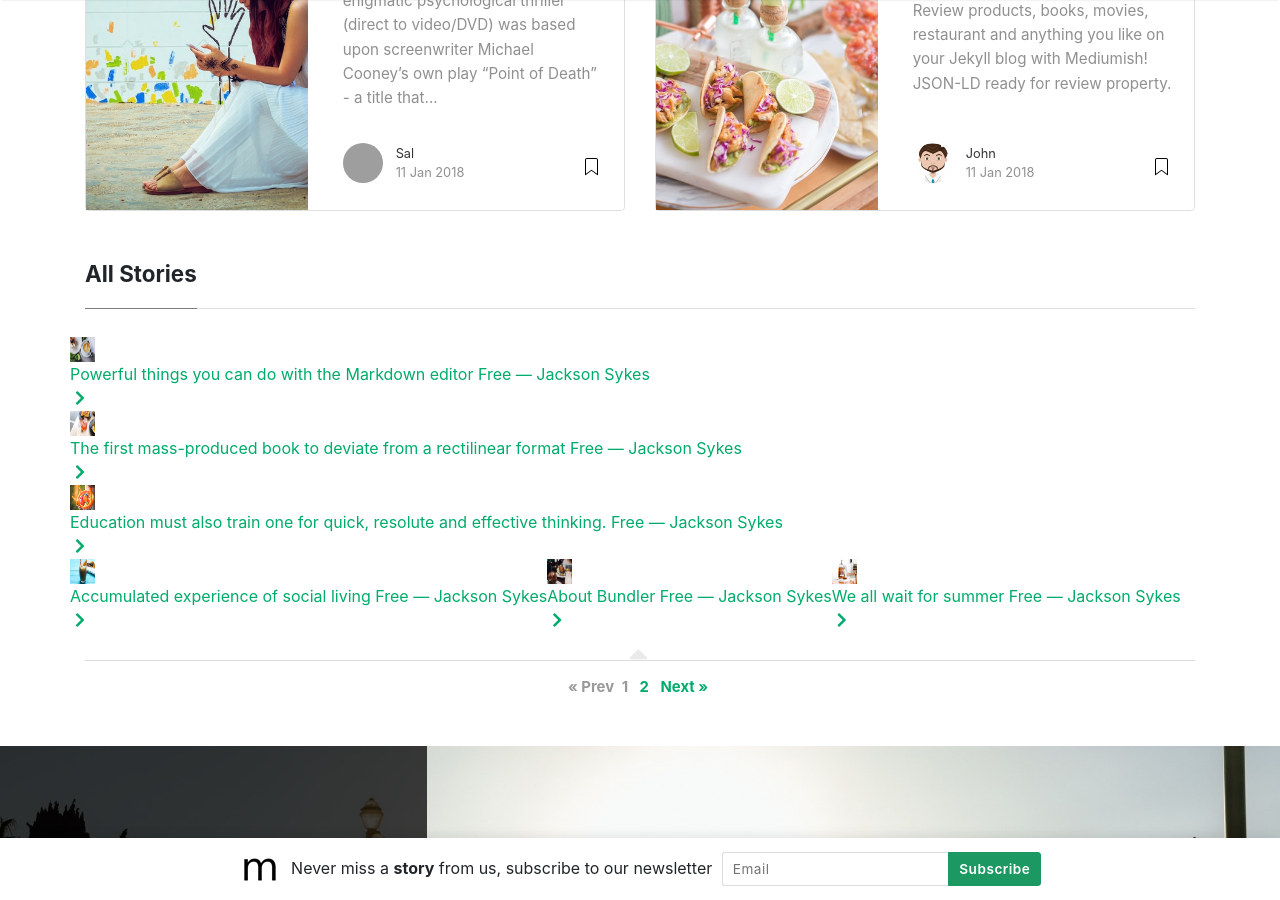
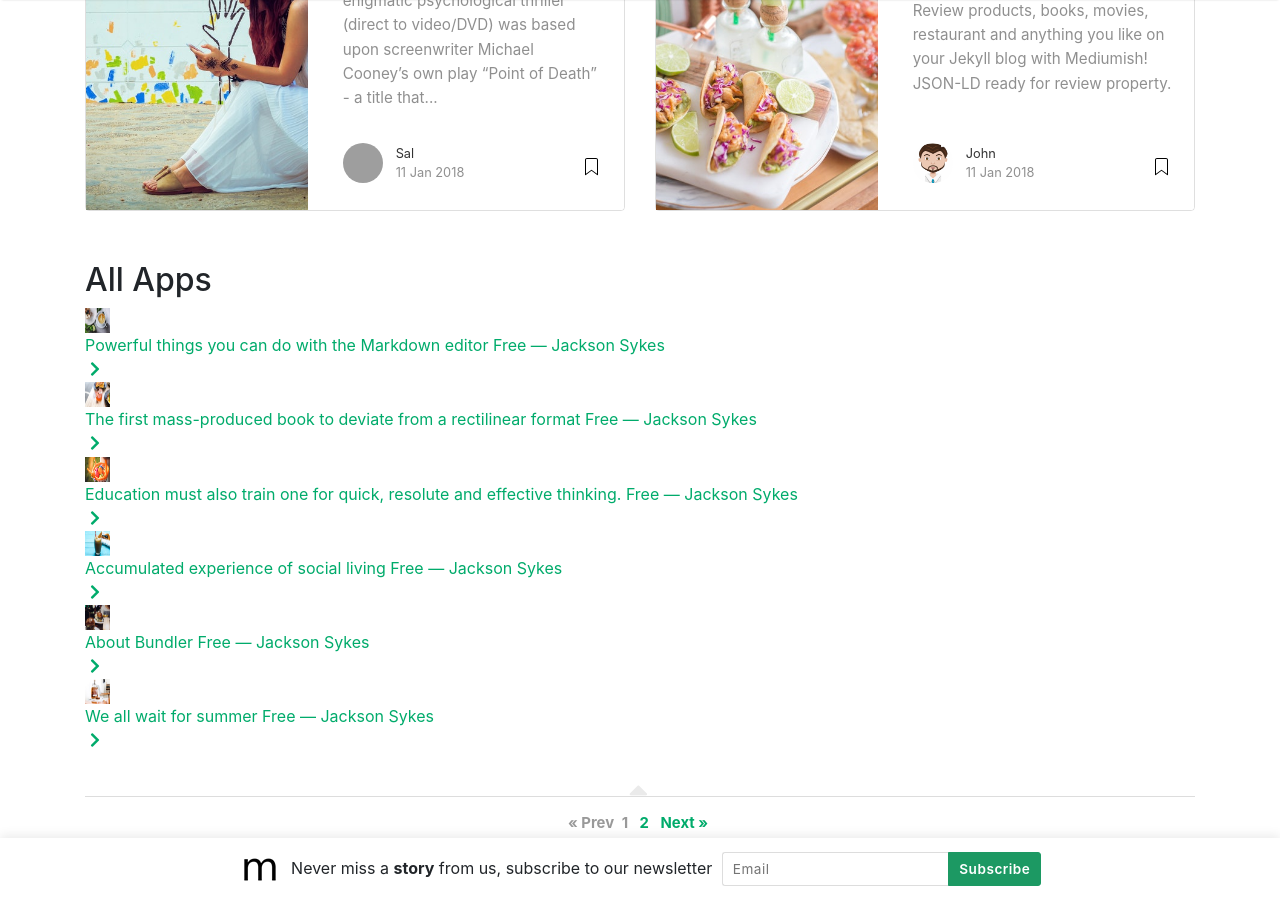
Before and after one commit to AhmadWebTech/ipa, a Jekyll site: the page built from index.html, in a window 1280 px wide and 900 px high, scrolled down 384 px. Built offline with Jekyll 4.4.1, drawn with Linux system fonts in a browser that asks for light colours; nearby versions of some CDN libraries; the list of posts is cut into pages by our own code; grey boxes are pictures that could not be loaded.

Commit message:
Update index.html

```diff
--- a/index.html
+++ b/index.html
@@ -30,25 +30,20 @@
 
 <!-- Posts Index
 ================================================== -->
-<section class="recent-posts">
+<div class="section-categories">
+    <div class="section-tag">
+        <h2>All Apps</h2>
+        <div class="packages table trio">
+            {% for post in paginator.posts %}
 
-    <div class="section-title">
+            {% include postbox.html %}
 
-        <h2><span>All Stories</span></h2>
+            {% endfor %}
+        </div>
+    </div>
+</div>
 
-    </div>
 
-    <div class="row listrecent">
-
-        {% for post in paginator.posts %}
-
-        {% include postbox.html %}
-
-        {% endfor %}
-
-    </div>
-
-</section>
 
 <!-- Pagination
 ================================================== -->
```
